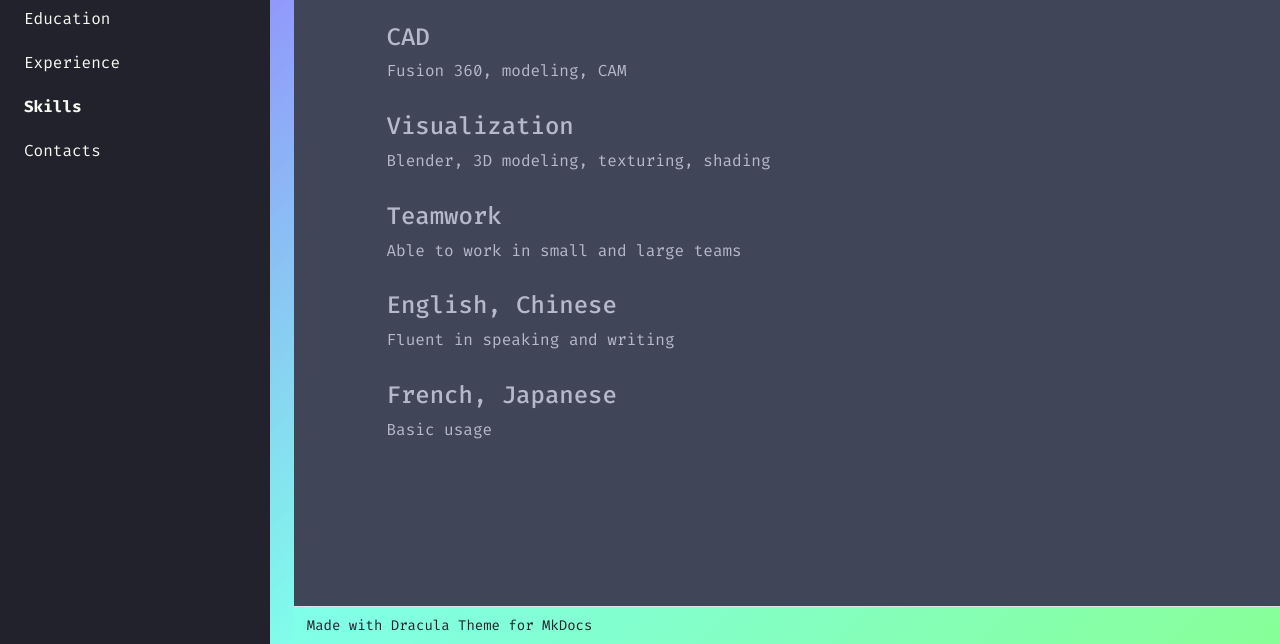
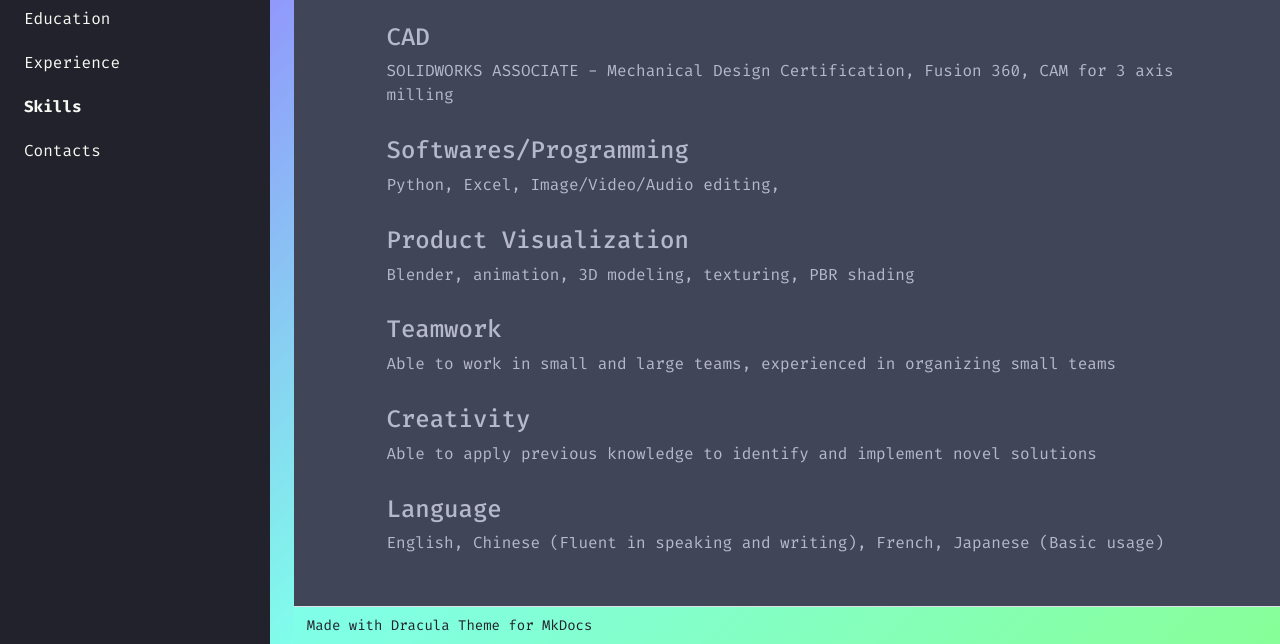
Before and after one commit to 88botong/website, a plain HTML site: page skills/index.html in a window 1280 px wide. Shown: the part 156-800 px from the top of the page. Drawn offline with nearby package versions, Linux system fonts and the light colour scheme.

Commit message:
Deployed  with MkDocs version: 1.6.1

```diff
--- a/skills/index.html
+++ b/skills/index.html
@@ -173,15 +173,18 @@
     <article>
         <p><h1 id="skills">Skills</h1>
 <h4 id="cad">CAD</h4>
-<p>Fusion 360, modeling, CAM</p>
-<h4 id="visualization">Visualization</h4>
-<p>Blender, 3D modeling, texturing, shading</p>
+<p>SOLIDWORKS ASSOCIATE - Mechanical Design Certification,
+Fusion 360, CAM for 3 axis milling</p>
+<h4 id="softwaresprogramming">Softwares/Programming</h4>
+<p>Python, Excel, Image/Video/Audio editing, </p>
+<h4 id="product-visualization">Product Visualization</h4>
+<p>Blender, animation, 3D modeling, texturing, PBR shading</p>
 <h4 id="teamwork">Teamwork</h4>
-<p>Able to work  in small and large teams</p>
-<h4 id="english-chinese">English, Chinese</h4>
-<p>Fluent in speaking and writing</p>
-<h4 id="french-japanese">French, Japanese</h4>
-<p>Basic usage</p></p>
+<p>Able to work in small and large teams, experienced in organizing small teams</p>
+<h4 id="creativity">Creativity</h4>
+<p>Able to apply previous knowledge to identify and implement novel solutions</p>
+<h4 id="language">Language</h4>
+<p>English, Chinese (Fluent in speaking and writing), French, Japanese (Basic usage)</p></p>
     </article>
 </section>
             <!-- endblock -->
```
Also changed, not shown: education/index.html (+1 -1 lines), search/search_index.json (+1 -1 lines).
